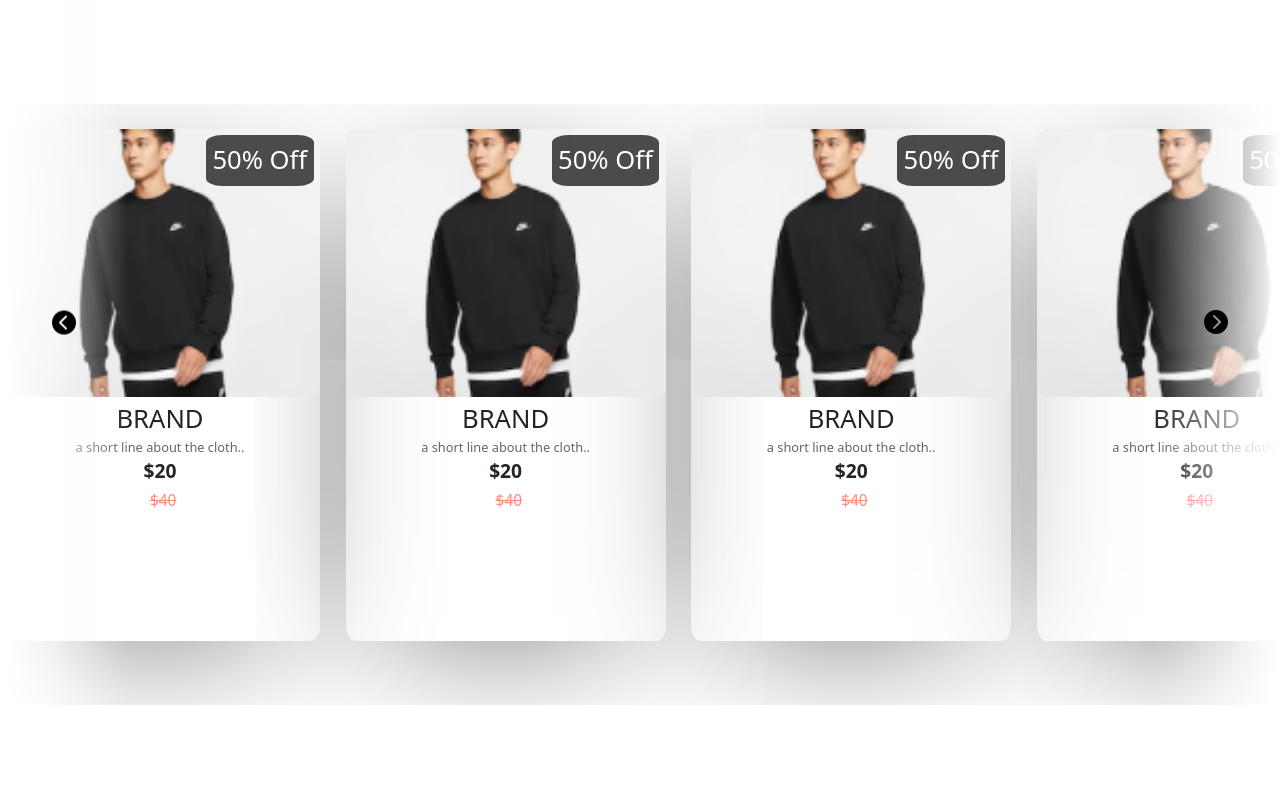
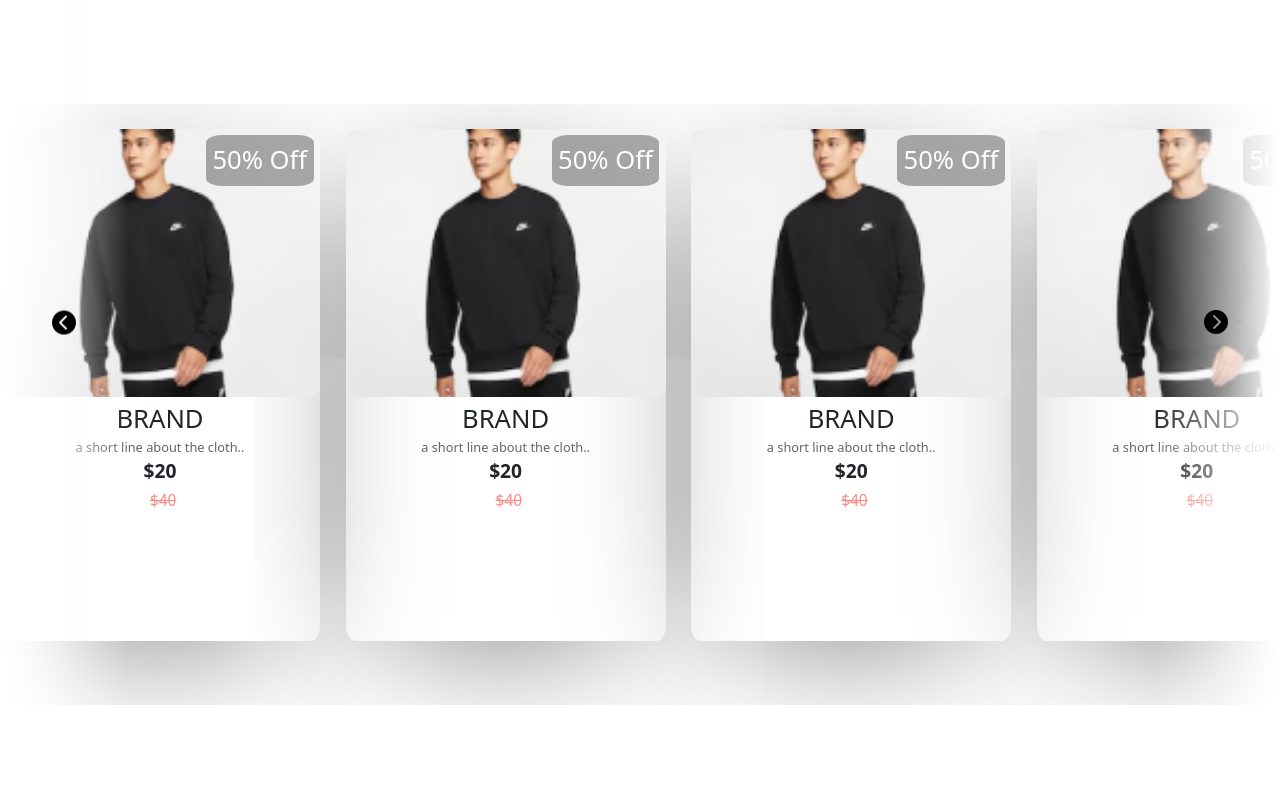
Before and after one commit to P-P-Enterprises/CaesarFinal, a plain HTML site: page Roupas.html in a window 1280 px wide. Shown: the part 900-1700 px from the top of the page. Drawn offline with nearby package versions, Linux system fonts and the light colour scheme.

Commit message:
arrumando

```diff
--- a/style.css
+++ b/style.css
@@ -530,7 +530,7 @@ color: #000000;
 
 .discount-tag {
   position: absolute;
-  background: #000000b0;
+  background: #00000052;
   padding: 2%;
   border-radius: 15%;
   color: #ffffff;
```
Also changed, not shown: index.html (+1 -1 lines).
